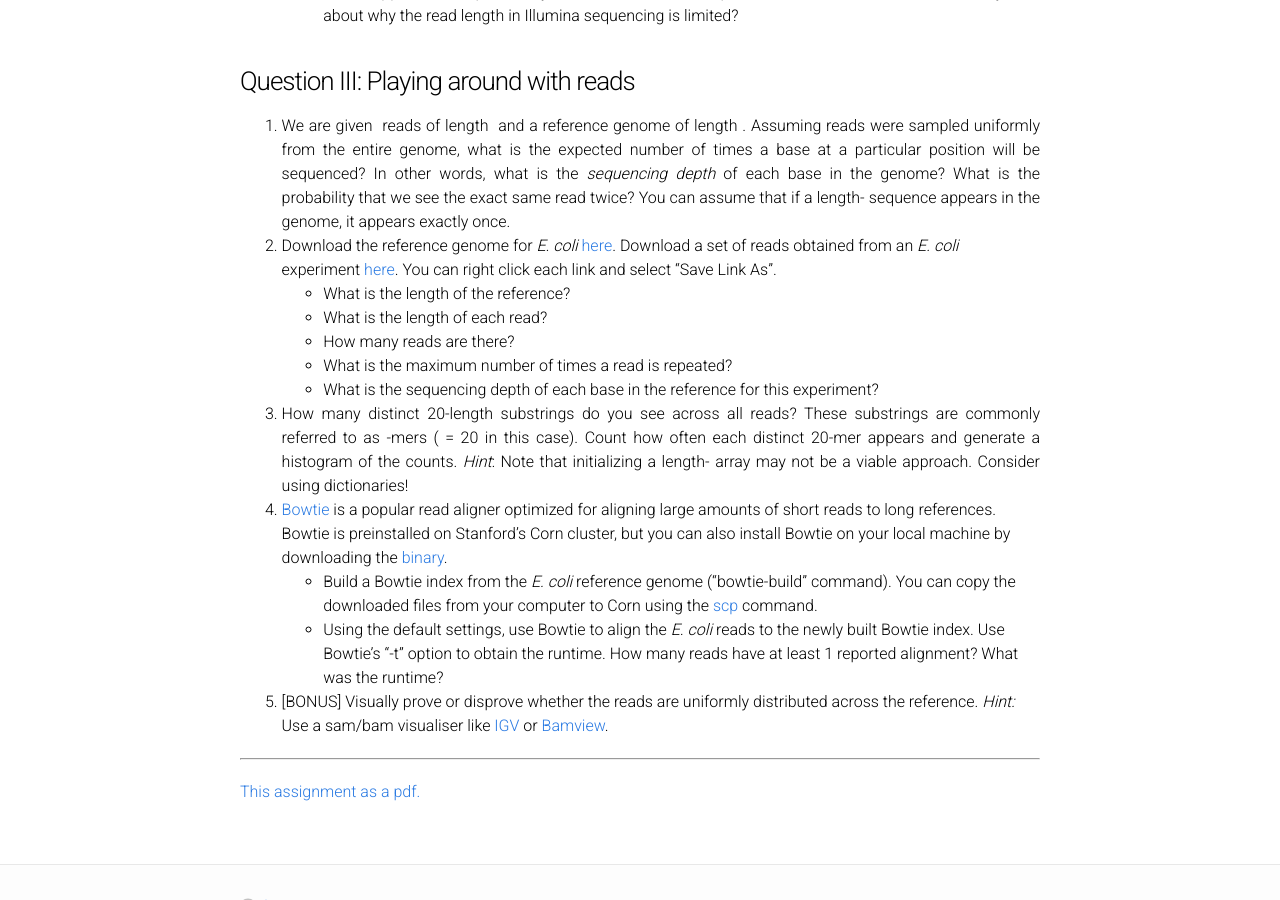
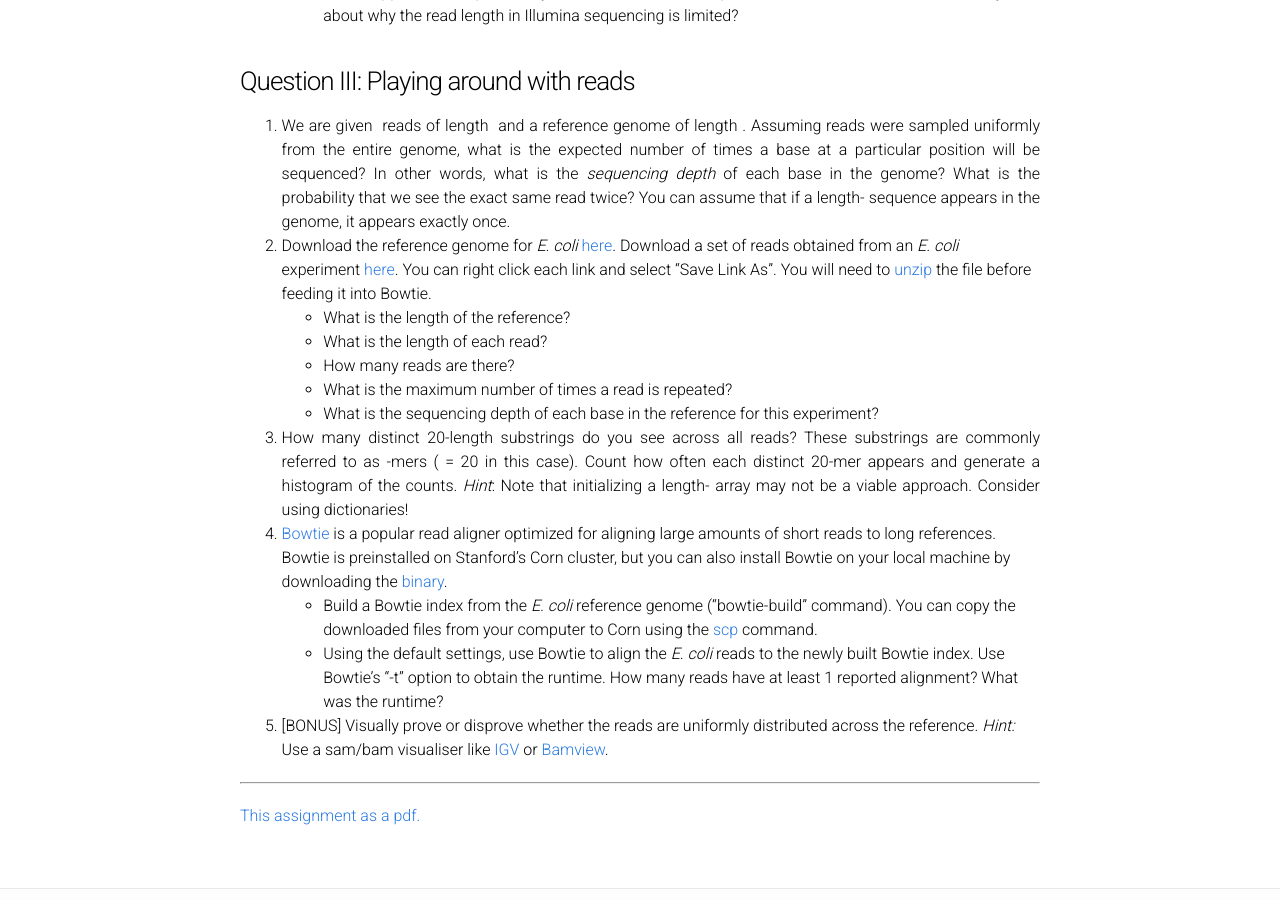
Before and after one commit to laurashen/data-science-sequencing.github.io, a Jekyll site: the page built from assignments/assignment1.md, in a window 1280 px wide and 900 px high, scrolled down 1533 px. Built offline with Jekyll 4.4.1, drawn with Linux system fonts in a browser that asks for light colours; formulas are drawn with MathJax 3; comment, search, counter and statistics services are not loaded.

Commit message:
typo fix; note to unzip for assignment 1

```diff
--- a/assignments/assignment1.md
+++ b/assignments/assignment1.md
@@ -75,7 +75,7 @@
 
 1. We are given $$N$$ reads of length $$L$$ and a reference genome of length $$\ell$$. Assuming reads were sampled uniformly from the entire genome, what is the expected number of times a base at a particular position will be sequenced? In other words, what is the _sequencing depth_ of each base in the genome? What is the probability that we see the exact same read twice? You can assume that if a length-$$L$$ sequence appears in the genome, it appears exactly once.
 
-2. Download the reference genome for _E. coli_ [here](http://portal.nersc.gov/dna/microbial/assembly/uploads/dtse/Mock-Community/E.coli_K12_ATCC_700926.fasta). Download a set of reads obtained from an _E. coli_ experiment [here](http://portal.nersc.gov/dna/microbial/assembly/uploads/dtse/Mock-Community/e.coli_k12_atcc_700926.fastq.gz). You can right click each link and select "Save Link As".
+2. Download the reference genome for _E. coli_ [here](http://portal.nersc.gov/dna/microbial/assembly/uploads/dtse/Mock-Community/E.coli_K12_ATCC_700926.fasta). Download a set of reads obtained from an _E. coli_ experiment [here](http://portal.nersc.gov/dna/microbial/assembly/uploads/dtse/Mock-Community/e.coli_k12_atcc_700926.fastq.gz). You can right click each link and select "Save Link As". You will need to [unzip](http://linux.about.com/library/cmd/blcmdl1_gunzip.htm) the file before feeding it into Bowtie.
 - What is the length of the reference?
 - What is the length of each read?
 - How many reads are there?
--- a/index.html
+++ b/index.html
@@ -42,7 +42,7 @@
 
    Instructor: <a href="https://web.stanford.edu/~dntse/"> David Tse </a> (dntse _at_ stanford.edu) <br>
    Teaching assistants: <a href="https://web.stanford.edu/~gkamath"> Govinda Kamath </a> (gkamath _at_ stanford.edu) , <a href="https://web.stanford.edu/~jessez"> Jesse Zhang </a> (jessez _at_ stanford.edu) <br>
-   Office hours: 4:20pm-5:05pm MW at Packard 260 for instructor, 1:45pm-2:45pm M at Packard 264 for teaching assistants
+   Office hours: 4:20pm-5:05pm MW at Packard 264 for instructor, 1:45pm-2:45pm M at Packard 260 for teaching assistants
 
 </div>
 
```
